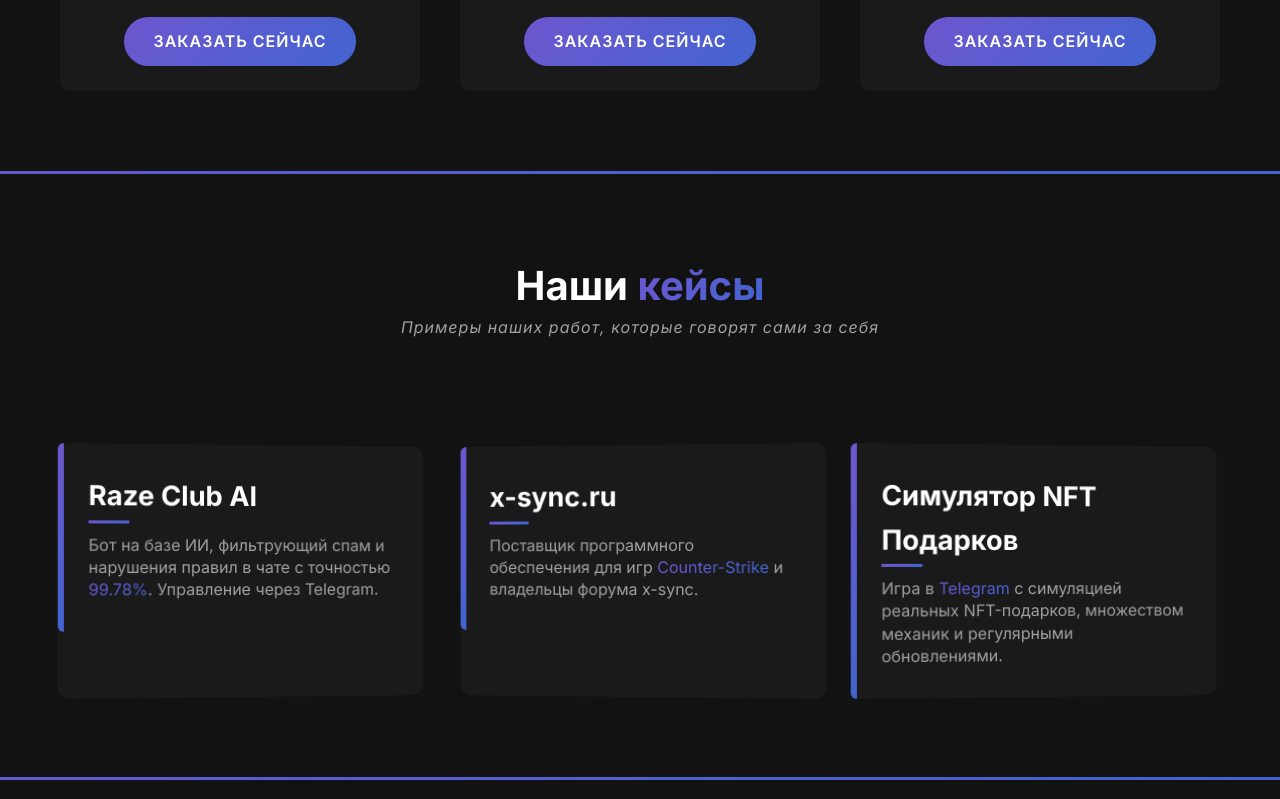
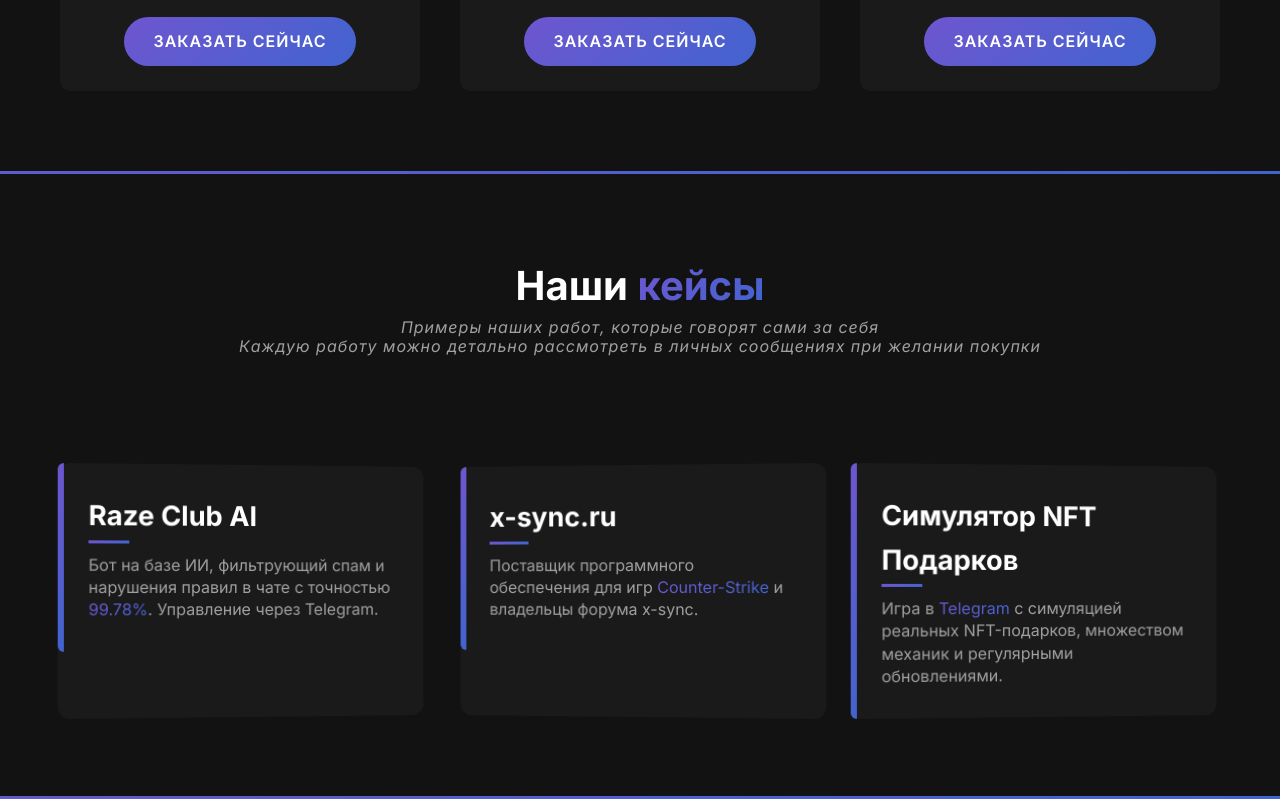
Before and after one commit to hvhabuser/Dev-AI, a plain HTML site: page index.html in a window 1280 px wide. Shown: the part 2180-2979 px from the top of the page. Drawn offline with Linux system fonts and the light colour scheme.

Commit message:
Update index.html

```diff
--- a/index.html
+++ b/index.html
@@ -156,6 +156,7 @@
         <div class="section-title">
           <h1>Наши <span class="gradient">кейсы</span></h1>
           <p>Примеры наших работ, которые говорят сами за себя</p>
+          <p>Каждую работу можно детально рассмотреть в личных сообщениях при желании покупки</p>
         </div>
         <div class="cases-grid">
           <div class="case-card">
```
